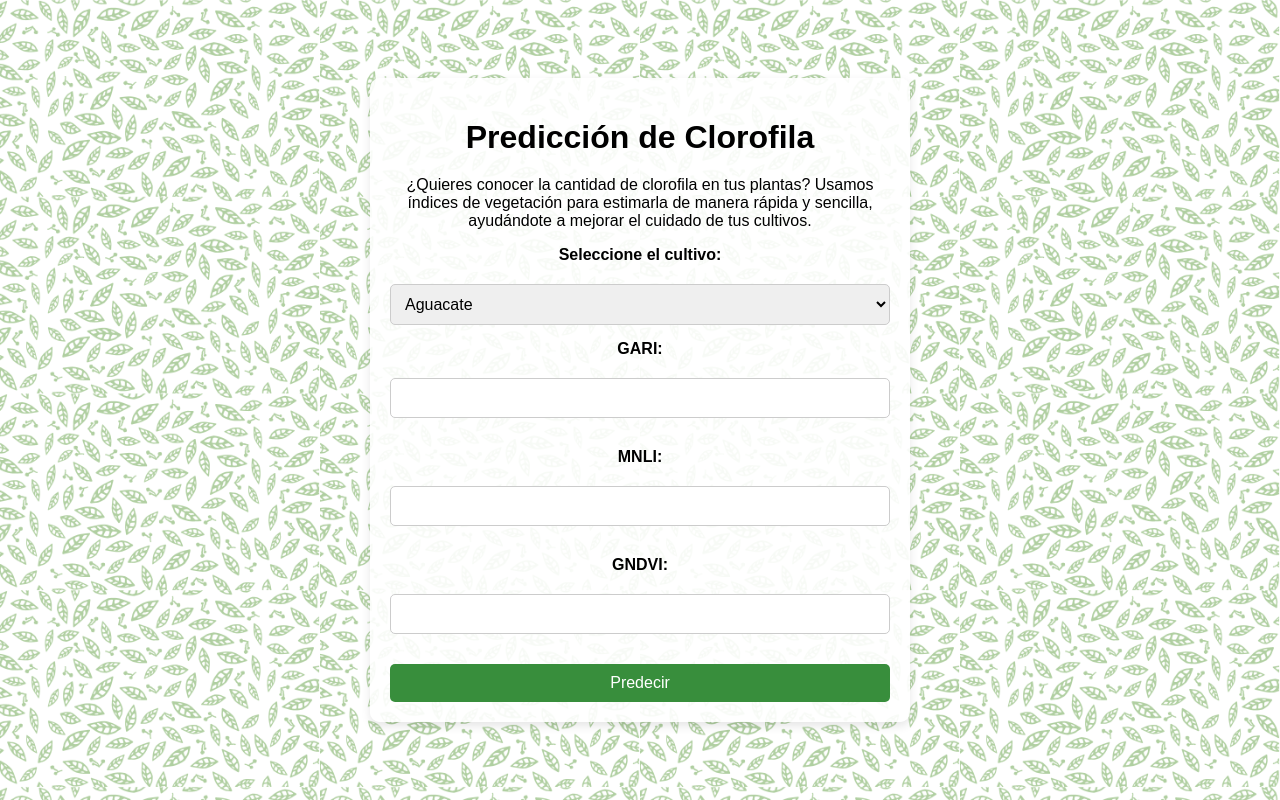
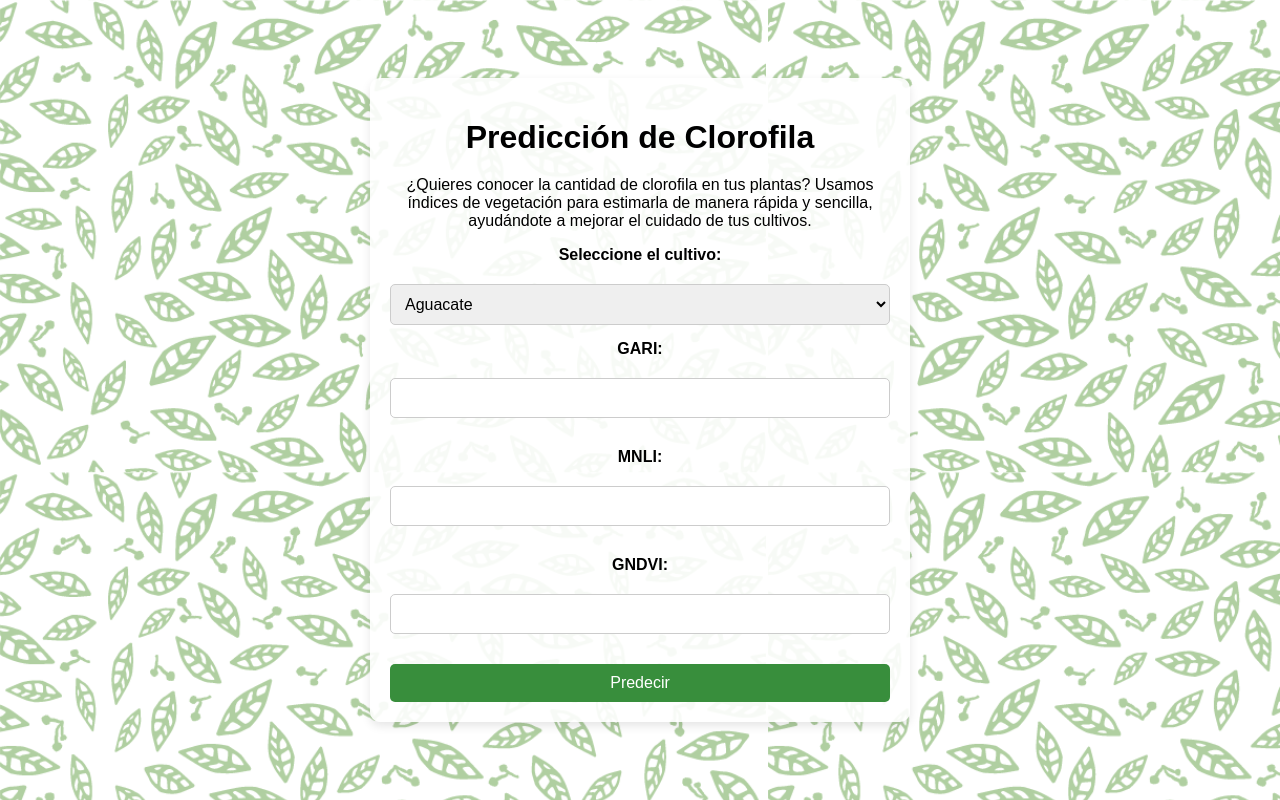
Before and after one commit to Andhres26/PrediccionClorofila, a Flask app: page / in a window 1280 px wide. Run offline with Flask 3, Linux system fonts and the light colour scheme; parts of the project's set-up code (start-up, migrations or seed data) failed here and were passed over.

Commit message:
MejoraFondo2

```diff
--- a/templates/index.html
+++ b/templates/index.html
@@ -18,7 +18,7 @@
             height: 100vh;
             text-align: center;
             background: url("{{ url_for('static', filename='fondo.png') }}") repeat;
-            background-size: 25%; /* Ajusta el tamaño de la imagen */
+            background-size: 60%; /* Ajusta el tamaño de la imagen */
             position: relative;
         }
 
```
